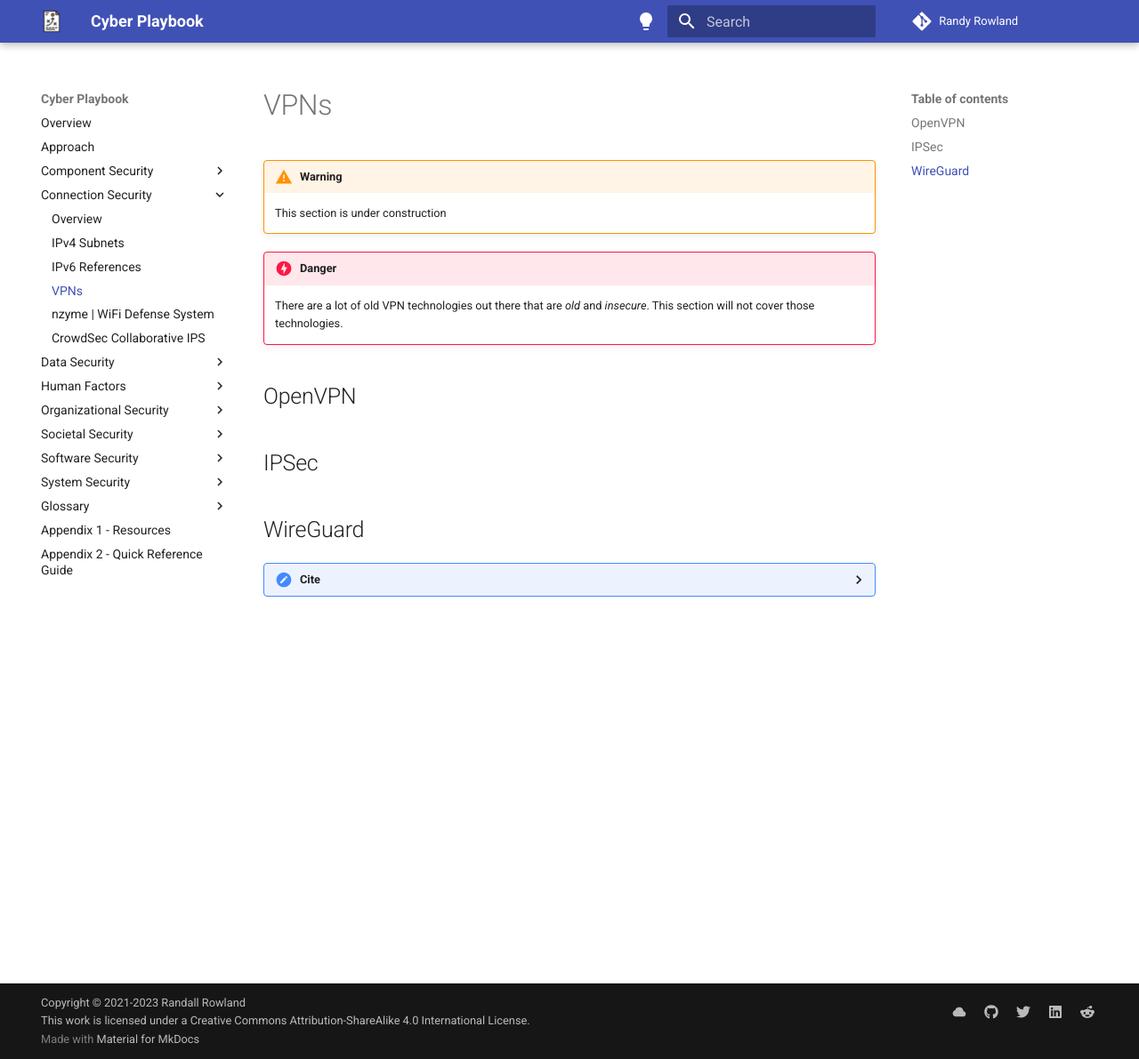
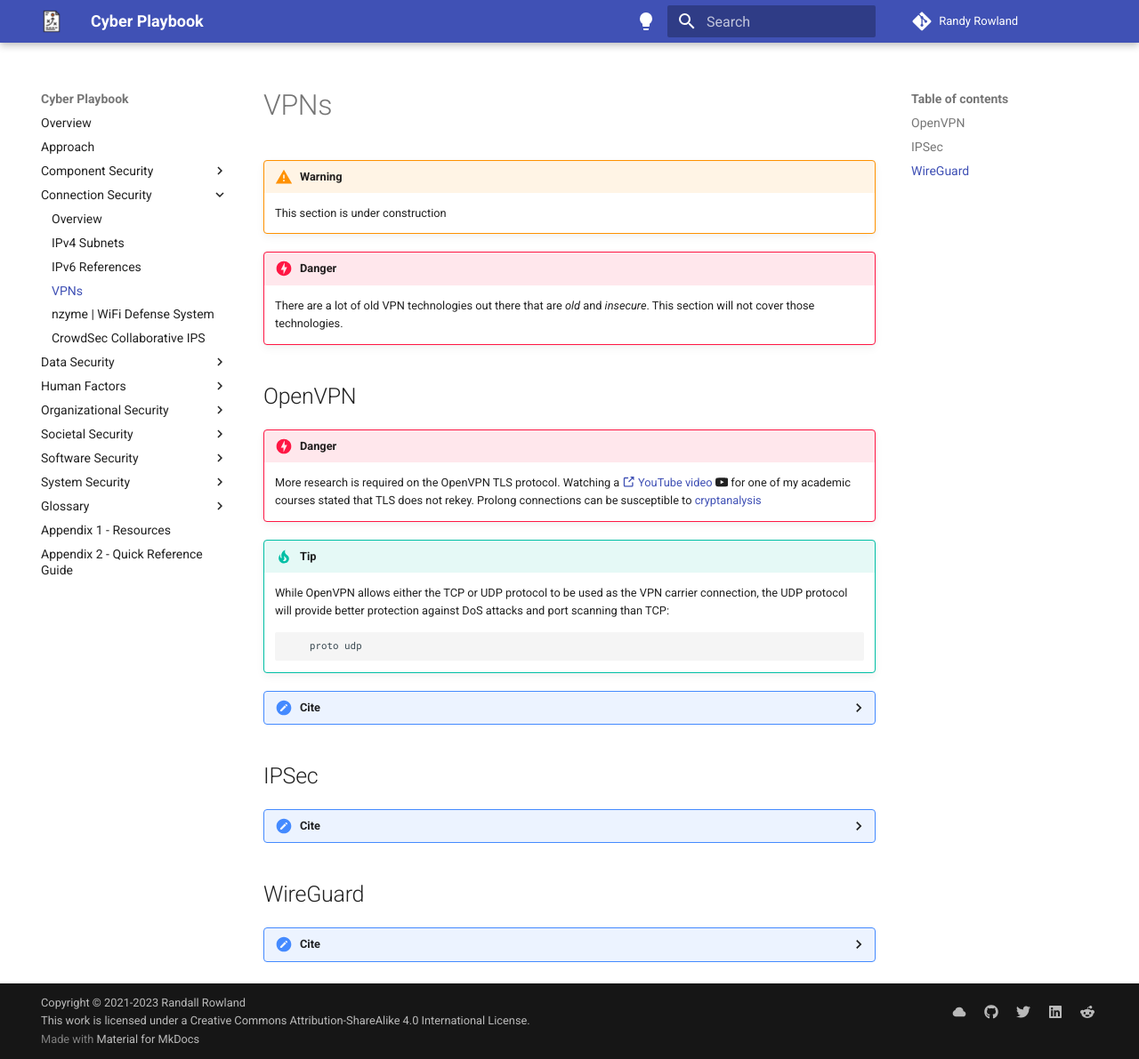
Before and after one commit to rowland007/Cyber-Playbook, an MkDocs documentation site: the page built from docs/connection/vpn.md, in a window 1280 px wide and 1191 px high. Shown: the whole window at 89% size. Built offline with MkDocs 1.6.1 and Material for MkDocs 9.7.7, drawn with Linux system fonts in a browser that asks for light colours.

Commit message:
Update sources and warnings

````diff
--- a/docs/connection/vpn.md
+++ b/docs/connection/vpn.md
@@ -6,17 +6,28 @@
 !!! danger
     There are a lot of old VPN technologies out there that are *old* and *insecure*. This section will not cover those technologies.
 
-
 ## OpenVPN
 
+!!! danger
+    More research is required on the OpenVPN TLS protocol. Watching a [:octicons-link-external-16: YouTube video](http://youtu.be/qC3pO61MPeg "IPsec vs. SSL: Security Protocols Comparison") :simple-youtube:  for one of my academic courses stated that TLS does not rekey. Prolong connections can be susceptible to [cryptanalysis]("Cryptanalysis is a process of finding weaknesses in cryptographic algorithms and using these weaknesses to decipher the ciphertext without knowing the secret key (instance deduction). Sometimes the weakness is not in the cryptographic algorithm itself, but rather in how it is applied that makes cryptanalysis successful.")
+
+!!! tip
+    While OpenVPN allows either the TCP or UDP protocol to be used as the VPN carrier connection, the UDP protocol will provide better protection against DoS attacks and port scanning than TCP:
+    ```bash
+        proto udp
+    ```
+
+??? cite
+    - [:octicons-link-external-16: Hardening OpenVPN Security Guide](https://openvpn.net/community-resources/how-to/#hardening-openvpn-security)
+
 ## IPSec
+
+??? cite
+    -
 
 ## WireGuard
 
 ??? cite
-
-    Hulsing, A., Ning, K.-C., Schwabe, P., Weber, F., & Zimmermann, P. R. (2021). Post-quantum WireGuard. *2021 IEEE Symposium on Security and Privacy (SP), Security and Privacy (SP), 2021 IEEE Symposium on, SP*, 304–321. [:octicons-link-external-16: https://doi-org.ezproxy.snhu.edu/10.1109/SP40001.2021.00030](https://doi-org.ezproxy.snhu.edu/10.1109/SP40001.2021.00030 "Account/Login Required") :material-file-pdf-box:
-
-    Lipp, B., Blanchet, B., & Bhargavan, K. (2019). A Mechanised Cryptographic Proof of the WireGuard Virtual Private Network Protocol. *2019 IEEE European Symposium on Security and Privacy (EuroS&P), Security and Privacy (EuroS&P), 2019 IEEE European Symposium On*, 231–246. [:octicons-link-external-16: https://doi-org.ezproxy.snhu.edu/10.1109/EuroSP.2019.00026](https://doi-org.ezproxy.snhu.edu/10.1109/EuroSP.2019.00026 "Account/Login Required") :material-file-pdf-box:
-
-    Priambodo, D. F., Amiruddin, & Trianto, N. (2021). Hardening a Work from Home Network with Wireguard and Suricata. *2021 International Conference on Computer Science and Engineering (IC2SE), Computer Science and Engineering (IC2SE), 2021 International Conference On*, *1*, 1–4. [:octicons-link-external-16: https://doi-org.ezproxy.snhu.edu/10.1109/IC2SE52832.2021.9791983](https://doi-org.ezproxy.snhu.edu/10.1109/IC2SE52832.2021.9791983 "Account/Login Required") :material-file-pdf-box:
+    - Hulsing, A., Ning, K.-C., Schwabe, P., Weber, F., & Zimmermann, P. R. (2021). Post-quantum WireGuard. *2021 IEEE Symposium on Security and Privacy (SP), Security and Privacy (SP), 2021 IEEE Symposium on, SP*, 304–321. [:octicons-link-external-16: https://doi-org.ezproxy.snhu.edu/10.1109/SP40001.2021.00030](https://doi-org.ezproxy.snhu.edu/10.1109/SP40001.2021.00030 "Account/Login Required") :material-file-pdf-box:
+    - Lipp, B., Blanchet, B., & Bhargavan, K. (2019). A Mechanised Cryptographic Proof of the WireGuard Virtual Private Network Protocol. *2019 IEEE European Symposium on Security and Privacy (EuroS&P), Security and Privacy (EuroS&P), 2019 IEEE European Symposium On*, 231–246. [:octicons-link-external-16: https://doi-org.ezproxy.snhu.edu/10.1109/EuroSP.2019.00026](https://doi-org.ezproxy.snhu.edu/10.1109/EuroSP.2019.00026 "Account/Login Required") :material-file-pdf-box:
+    - Priambodo, D. F., Amiruddin, & Trianto, N. (2021). Hardening a Work from Home Network with Wireguard and Suricata. *2021 International Conference on Computer Science and Engineering (IC2SE), Computer Science and Engineering (IC2SE), 2021 International Conference On*, *1*, 1–4. [:octicons-link-external-16: https://doi-org.ezproxy.snhu.edu/10.1109/IC2SE52832.2021.9791983](https://doi-org.ezproxy.snhu.edu/10.1109/IC2SE52832.2021.9791983 "Account/Login Required") :material-file-pdf-box:
````
